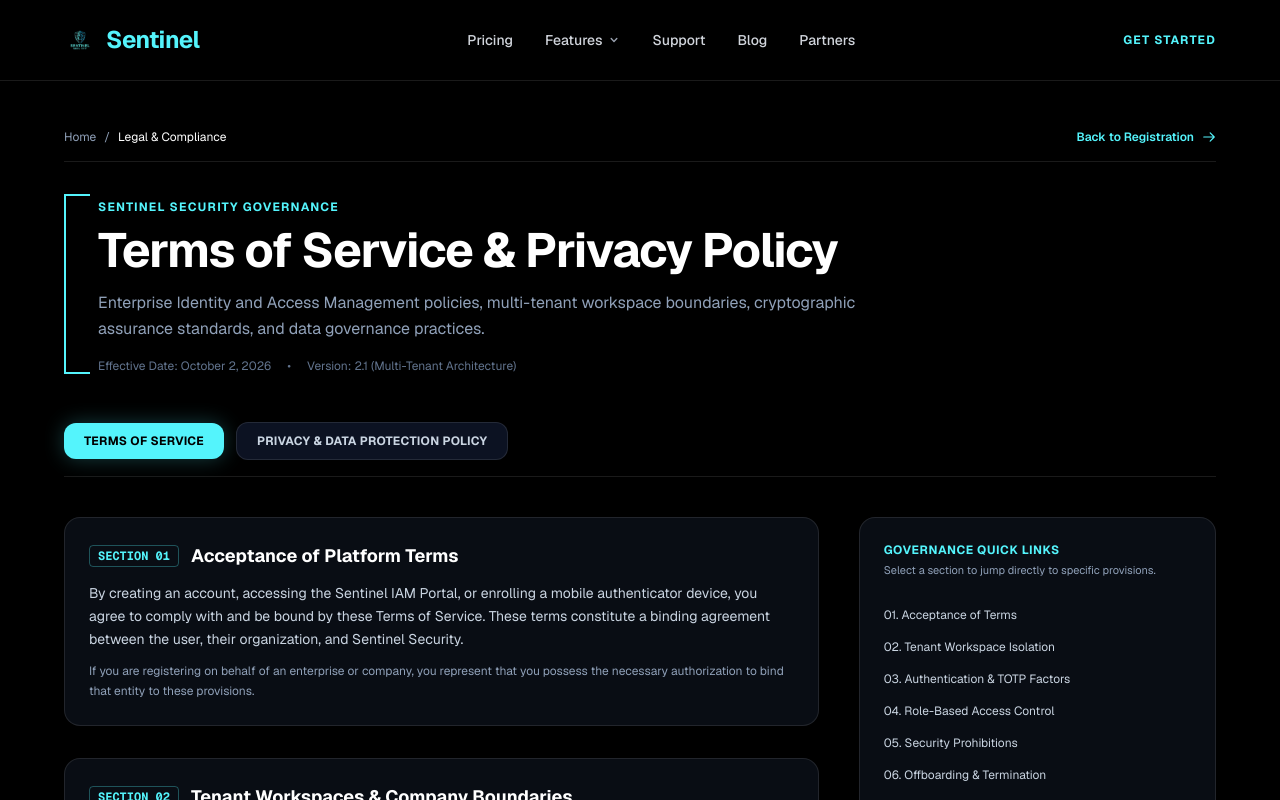
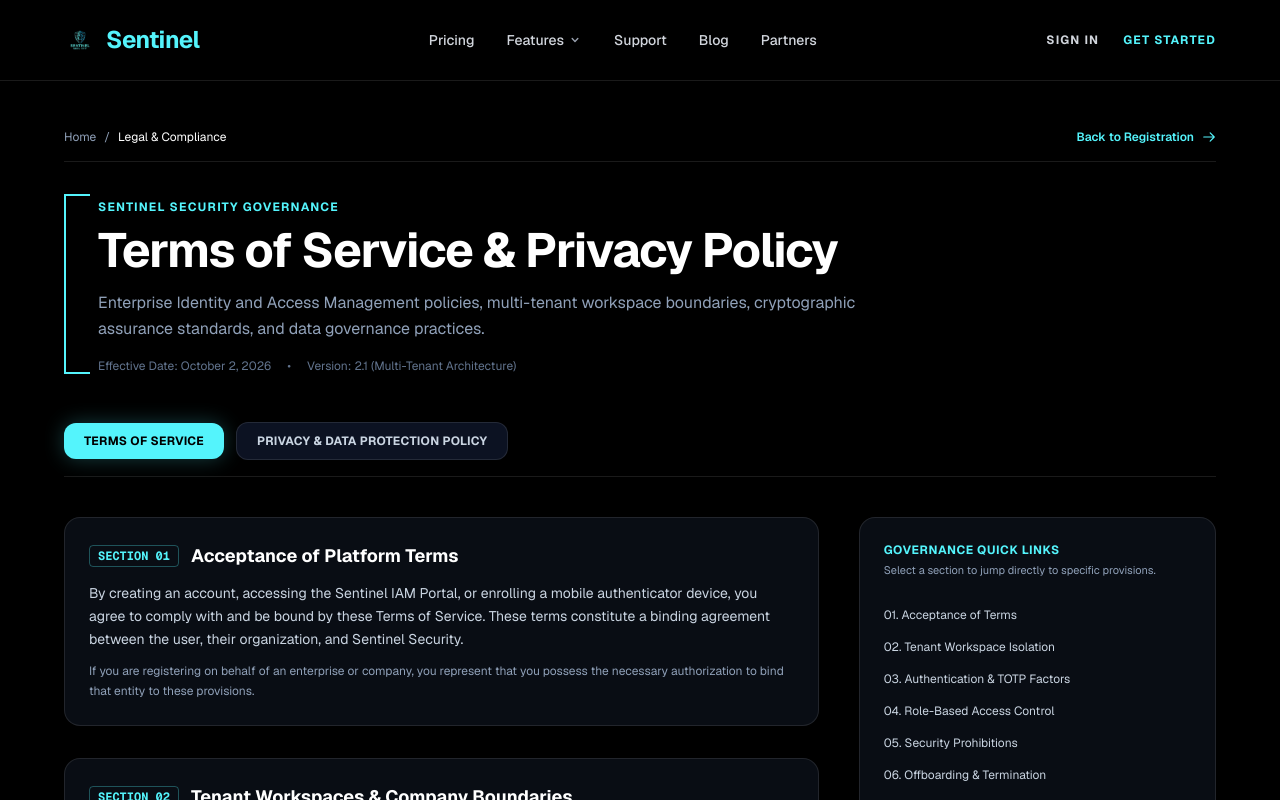
Before and after one commit to Sentinal-Security/web, a Next.js app: page /terms in a window 1280 px wide. Shown: the top 800 px of the page. Built offline with nearby package versions, Linux system fonts and the light colour scheme; no server answers.

Commit message:
feat(header): display dashboard link for authenticated sessions [SS-82]

```diff
--- a/app/partials/header.tsx
+++ b/app/partials/header.tsx
@@ -1,10 +1,19 @@
 "use client";
 
-import React, { useState } from "react";
+import React, { useState, useEffect } from "react";
 import Link from "next/link";
+import { getStoredSession } from "@/lib/session";
 
 export default function Header() {
   const [mobileMenuOpen, setMobileMenuOpen] = useState(false);
+  const [isAuthenticated, setIsAuthenticated] = useState(false);
+
+  useEffect(() => {
+    const session = getStoredSession();
+    if (session && session.user) {
+      setIsAuthenticated(true);
+    }
+  }, []);
 
   return (
     <header className="sticky top-0 z-50 w-full bg-black/90 backdrop-blur-md border-b border-white/10 transition-colors">
@@ -82,12 +91,29 @@ export default function Header() {
 
         {/* Right Action */}
         <div className="hidden md:flex items-center space-x-6">
+          {isAuthenticated ? (
+            <Link
+              href="/dashboard"
+              className="text-xs font-bold tracking-widest text-[#54f4fc] uppercase hover:text-white transition-colors"
+            >
+              DASHBOARD
+            </Link>
+          ) : (
+            <>
+              <Link
+                href="/login"
+                className="text-xs font-bold tracking-widest text-gray-300 uppercase hover:text-[#54f4fc] transition-colors"
+              >
+                SIGN IN
+              </Link>
               <Link
                 href="/register"
                 className="text-xs font-bold tracking-widest text-[#54f4fc] uppercase hover:text-white transition-colors"
               >
                 GET STARTED
               </Link>
+            </>
+          )}
         </div>
 
         {/* Mobile Hamburger Toggle */}
@@ -163,6 +189,23 @@ export default function Header() {
             Partners
           </Link>
           <div className="pt-4 border-t border-white/10">
+            {isAuthenticated ? (
+              <Link
+                href="/dashboard"
+                onClick={() => setMobileMenuOpen(false)}
+                className="inline-block text-sm font-bold tracking-widest text-[#54f4fc] uppercase hover:text-white"
+              >
+                DASHBOARD
+              </Link>
+            ) : (
+              <div className="flex flex-col gap-3">
+                <Link
+                  href="/login"
+                  onClick={() => setMobileMenuOpen(false)}
+                  className="text-sm font-bold tracking-widest text-gray-300 uppercase hover:text-[#54f4fc]"
+                >
+                  SIGN IN
+                </Link>
                 <Link
                   href="/register"
                   onClick={() => setMobileMenuOpen(false)}
@@ -171,6 +214,8 @@ export default function Header() {
                   GET STARTED
                 </Link>
               </div>
+            )}
+          </div>
         </div>
       )}
     </header>
```
Lines whose indentation alone changed are shown as unchanged.
